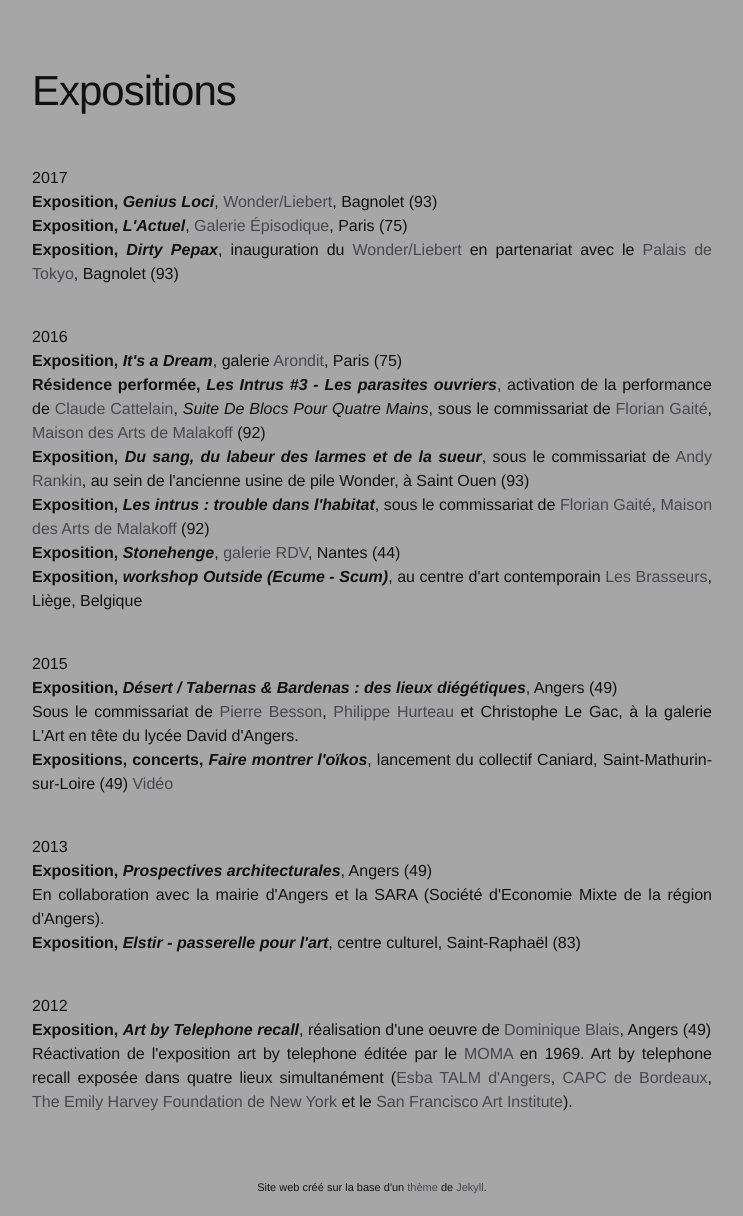
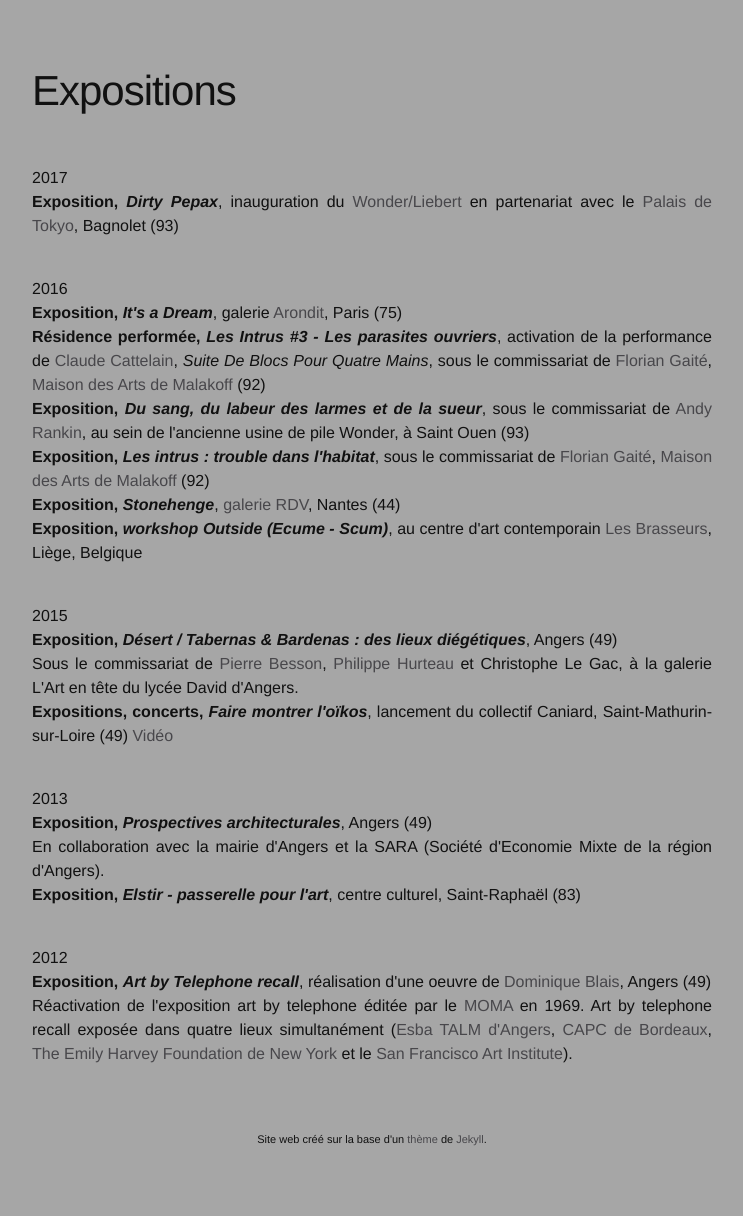
Before and after one commit to Mariecie/Mariecie.github.io, a Jekyll site: the page built from Expositions.md, in a window 1280 px wide. Shown: the part 339-1555 px from the top of the page, without its empty margins (268-1011 px from the left). Built offline with Jekyll 4.4.1, drawn with Linux system fonts in a browser that asks for light colours; after the commit the page ends 1507 px from its top, so only the background shows below that.

Commit message:
rectif expo

```diff
--- a/Expositions.md
+++ b/Expositions.md
@@ -7,8 +7,7 @@ permalink: /expositions/
 <p style="text-align:justify">
 <br />
 2017
-<br> <span style="font-weight: bold;">Exposition, <span style="font-style: italic;">Genius Loci</span></span>, <a href="#" onclick='window.open("https://www.facebook.com/wonder.st.ouen");return false;'>Wonder/Liebert</a>, Bagnolet (93)
-<br> <span style="font-weight: bold;">Exposition, <span style="font-style: italic;">L'Actuel</span></span>, <a href="#" onclick='window.open("https://www.facebook.com/lagalerie.episodique");return false;'>Galerie &Eacute;pisodique</a>, Paris (75)
+
 <br> <span style="font-weight: bold;">Exposition, <span style="font-style: italic;">Dirty Pepax</span></span>,  inauguration du <a href="#" onclick='window.open("https://www.facebook.com/wonder.st.ouen");return false;'>Wonder/Liebert</a> en partenariat avec le <a href="#" onclick='window.open("http://www.palaisdetokyo.com/");return false;'>Palais de Tokyo</a>, Bagnolet (93)
 </p>
 
```
